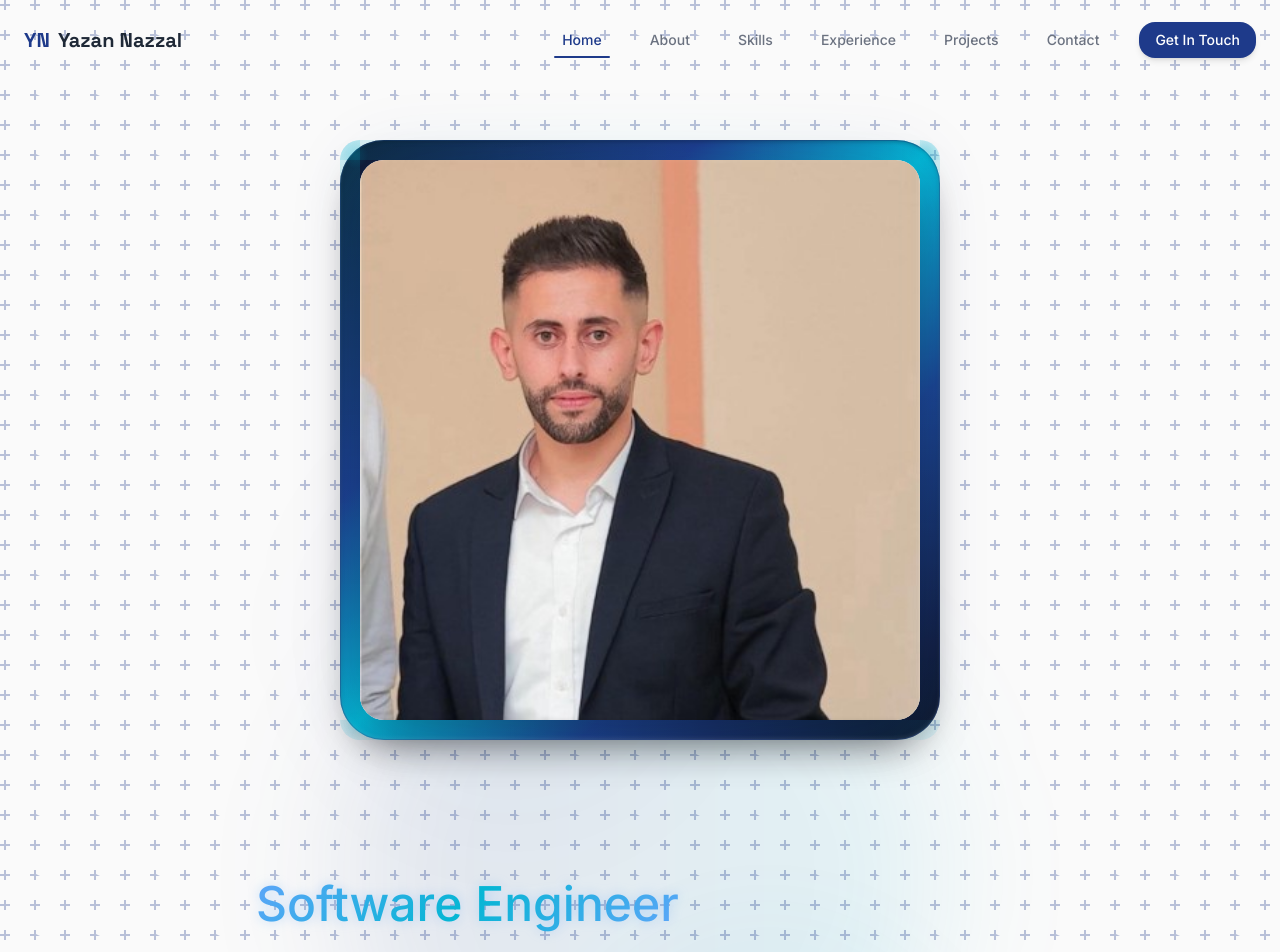
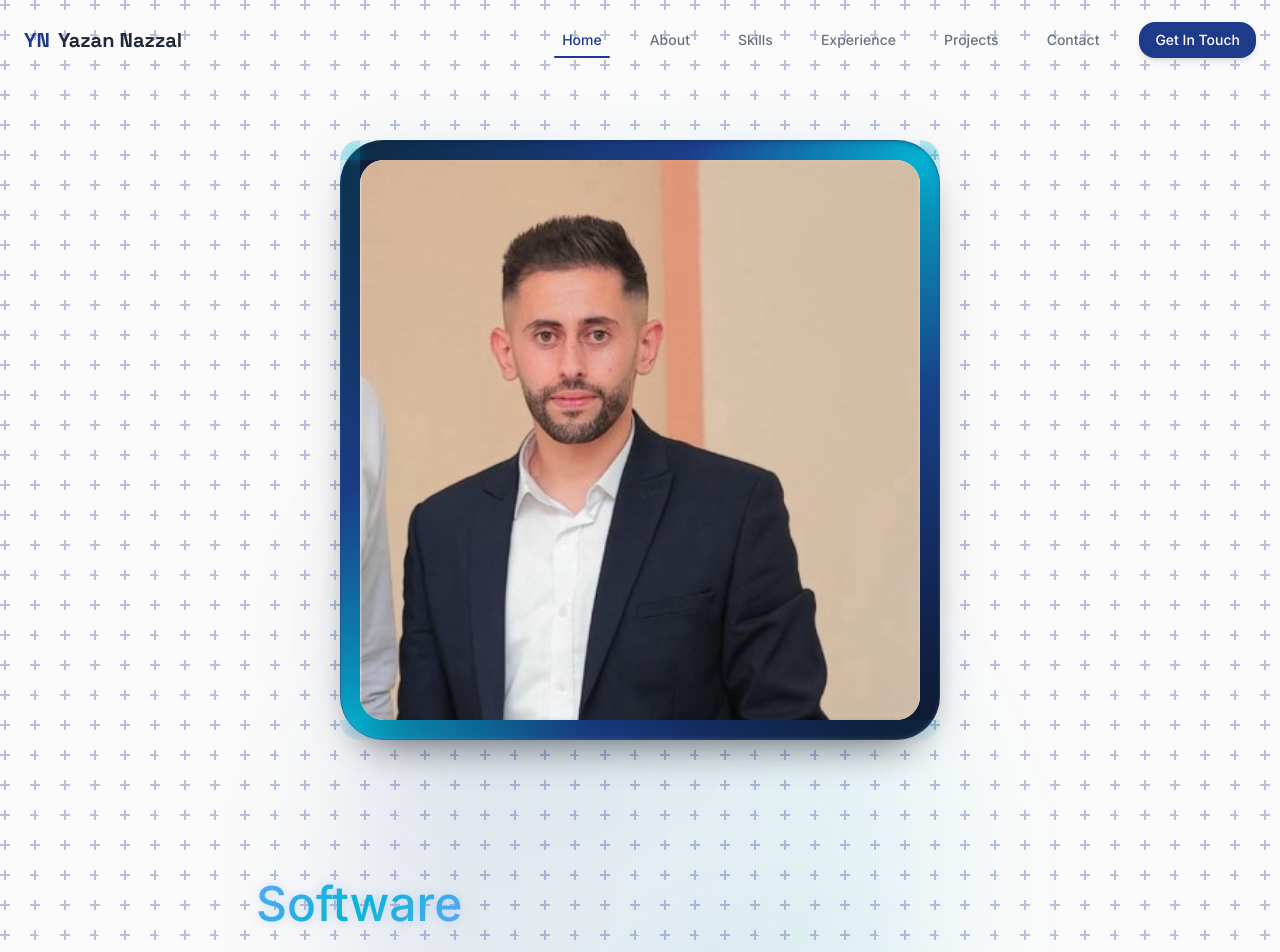
Before and after one commit to yazan77nazzl/portfoliowebsite, a React (Vite) app: page / in a window 1280 px wide. Shown: the top 952 px of the page. Built offline with nearby package versions, Linux system fonts and the light colour scheme.

Commit message:
Fix typewriter: use ref for latest state so timer works; ensures real char-by-char typing

```diff
--- a/src/components/sections/HeroContent.tsx
+++ b/src/components/sections/HeroContent.tsx
@@ -1,5 +1,5 @@
 import { GitBranch, User, ArrowRight, Mail, MapPin, Phone } from 'lucide-react';
-import { useState, useEffect } from 'react';
+import { useState, useEffect, useRef } from 'react';
 import profilePhoto from '/profile-photo.jpg';
 
 function HeroContactInfo({
@@ -208,42 +208,49 @@ function Typewriter({ prefersReducedMotion }: { prefersReducedMotion: boolean })
   const [deleting, setDeleting] = useState(false);
   const [pause, setPause] = useState(false);
 
+  // Keep a ref with the latest state for the timer closure
+  const stateRef = useRef({ display, index, deleting, pause });
+  stateRef.current = { display, index, deleting, pause };
+
   useEffect(() => {
     if (prefersReducedMotion) {
       setDisplay(text);
       return;
     }
-    let timeout: ReturnType<typeof setTimeout>;
+    let timeoutId: ReturnType<typeof setTimeout>;
+
     const tick = () => {
-      if (pause) {
-        timeout = setTimeout(tick, 1000);
+      const s = stateRef.current;
+      if (s.pause) {
+        timeoutId = setTimeout(tick, 1000);
         return;
       }
-      if (!deleting) {
-        if (index < text.length) {
-          setDisplay(text.slice(0, index + 1));
-          setIndex(index + 1);
-          timeout = setTimeout(tick, 80);
+      if (!s.deleting) {
+        if (s.index < text.length) {
+          setDisplay(text.slice(0, s.index + 1));
+          setIndex(s.index + 1);
+          timeoutId = setTimeout(tick, 80);
         } else {
           setDeleting(true);
           setPause(true);
-          timeout = setTimeout(() => { setPause(false); tick(); }, 1500);
+          timeoutId = setTimeout(() => { setPause(false); tick(); }, 1500);
         }
       } else {
-        if (index > 0) {
-          setDisplay(text.slice(0, index - 1));
-          setIndex(index - 1);
-          timeout = setTimeout(tick, 40);
+        if (s.index > 0) {
+          setDisplay(text.slice(0, s.index - 1));
+          setIndex(s.index - 1);
+          timeoutId = setTimeout(tick, 40);
         } else {
           setDeleting(false);
           setPause(true);
-          timeout = setTimeout(() => { setPause(false); tick(); }, 800);
+          timeoutId = setTimeout(() => { setPause(false); tick(); }, 800);
         }
       }
     };
+
     tick();
-    return () => clearTimeout(timeout);
-  }, [index, deleting, pause, prefersReducedMotion]);
+    return () => clearTimeout(timeoutId);
+  }, [prefersReducedMotion]);
 
   // Premium gradient + subtle glow via inline style (works with bg-clip-text)
   const textStyle: React.CSSProperties = {
```
